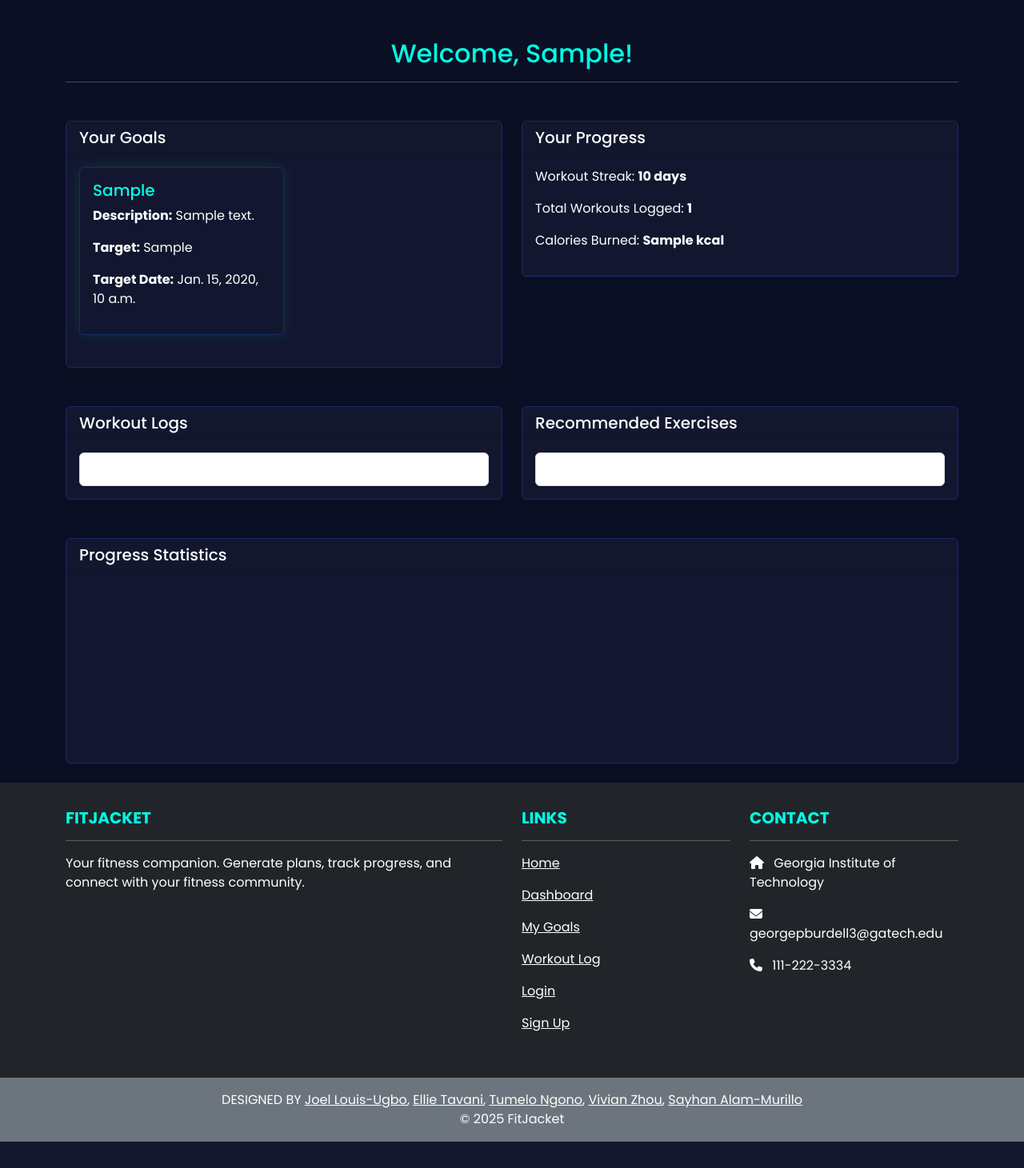
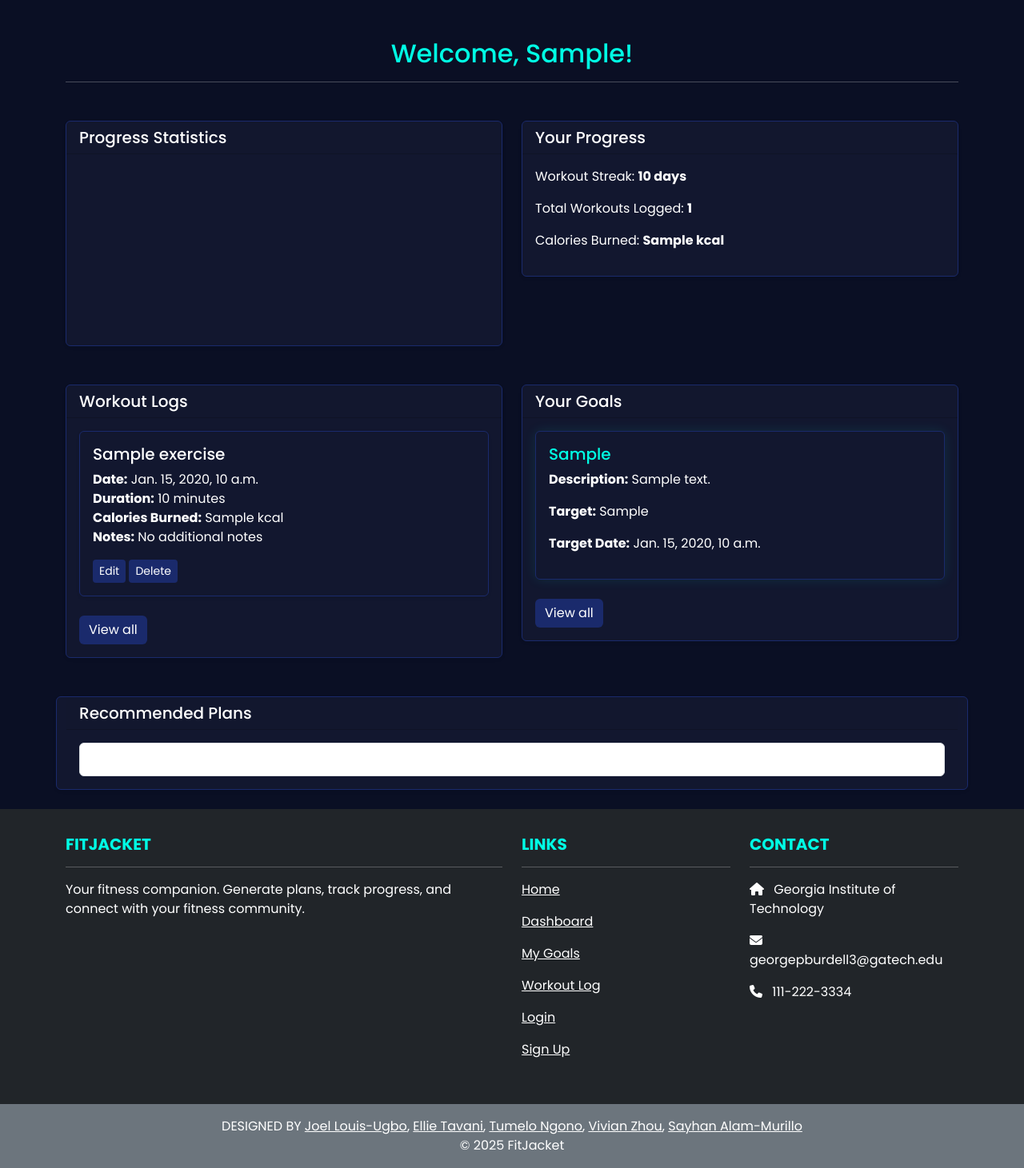
Before and after one commit to TumeloN1/FitJacket, a Django app: template dashboard/templates/dashboard/dashboard.html in a window 1280 px wide. Shown: the part 96-1557 px from the top of the page at 80% size. Before the commit the page ends 1524 px from the top, so only its background shows below. Run offline with Django 3.2, Linux system fonts and the light colour scheme; the template is opened without the code that fills it: most values are stand-ins (such as "Sample title", 1, 10 or a date in 2020); a map, chart or similar area stays blank; some libraries are stand-ins or nearby versions.

Commit message:
rearranged dashboard

```diff
--- a/dashboard/templates/dashboard/dashboard.html
+++ b/dashboard/templates/dashboard/dashboard.html
@@ -10,29 +10,17 @@
     <div class="row mt-5">
         <!-- Goals Section -->
         <div class="col-md-6 mb-4">
-            <div class="card shadow-sm">
-                <div class="card-header text-white">
-                    <h5 class="card-title mb-0">Your Goals</h5>
-                </div>
-                <div class="card-body">
-                    <ul class="list-group">
-                        {% for goal in goals %}
-                        <a href="{% url 'goals:goal_detail' goal.id %}" class="text-decoration-none">
-                            <div class="col-md-6 mb-4">
-                                <div class="card p-3 scale-hover">
-                                    <h5>{{ goal.get_goal_type_display }}</h5>
-                                    <p><strong>Description:</strong> {{ goal.description }}</p>
-                                    <p><strong>Target:</strong> {{ goal.target_metric }}</p>
-                                    <p><strong>Target Date:</strong> {{ goal.target_date }}</p>
-                                </div>
-                            </div>
-                        </a>
-                        {% empty %}
-                        <p class="text-muted">No goals set yet. <a href="{% url 'goals:goal_home' %}">Set a goal</a>.</p>
-                        {% endfor %}
-                    </ul>
+            <div class="col-md-12">
+                <div class="card shadow-sm">
+                    <div class="card-header text-white">
+                        <h5 class="card-title mb-0">Progress Statistics</h5>
+                    </div>
+                    <div class="card-body">
+                        <canvas id="progressChart" width="400" height="200"></canvas>
+                    </div>
                 </div>
             </div>
+
         </div>
 
         <!-- Progress Section -->
@@ -59,14 +47,27 @@
                 </div>
                 <div class="card-body">
                     <ul class="list-group">
-                        {% for log in workout_logs %}
-                        <li class="list-group-item">
-                            <strong>{{ log.date }}</strong>: {{ log.description }}
-                        </li>
+                        {% for log in logs %}
+                        <div class="row-md-6 mb-4">
+                            <div class="card shadow-sm h-100">
+                                <div class="card-body">
+                                    <h5 class="card-title">{{ log.exercise }}</h5>
+                                    <p class="card-text">
+                                        <strong>Date:</strong> {{ log.date }}<br>
+                                        <strong>Duration:</strong> {{ log.duration }} minutes<br>
+                                        <strong>Calories Burned:</strong> {{ log.calories_burned }} kcal<br>
+                                        <strong>Notes:</strong> {{ log.notes|default:"No additional notes" }}
+                                    </p>
+                                    <a href="{% url 'workouts:edit_workout_log' log.id %}" class="btn btn-sm btn-outline-primary">Edit</a>
+                                    <a href="{% url 'workouts:delete_workout_log' log.id %}" class="btn btn-sm btn-outline-danger">Delete</a>
+                                </div>
+                            </div>
+                        </div>
                         {% empty %}
                         <p class="text-muted">No workout logs yet. <a href="{% url 'workouts:log_workout' %}">Log a workout</a>.</p>
                         {% endfor %}
                     </ul>
+                    <a href="{% url 'workouts:log_home'%}" class="btn btn-md btn-outline-primary">View all</a>
                 </div>
             </div>
         </div>
@@ -75,18 +76,26 @@
         <div class="col-md-6 mb-4">
             <div class="card shadow-sm">
                 <div class="card-header text-white">
-                    <h5 class="card-title mb-0">Recommended Exercises</h5>
+                    <h5 class="card-title mb-0">Your Goals</h5>
                 </div>
                 <div class="card-body">
                     <ul class="list-group">
-                        {% for exercise in recommended_exercises %}
-                        <li class="list-group-item">
-                            <strong>{{ exercise.name }}</strong> - {{ exercise.description }}
-                        </li>
+                        {% for goal in goals %}
+                        <a href="{% url 'goals:goal_detail' goal.id %}" class="text-decoration-none">
+                            <div class="row-md-6 mb-4">
+                                <div class="card p-3 scale-hover">
+                                    <h5>{{ goal.get_goal_type_display }}</h5>
+                                    <p><strong>Description:</strong> {{ goal.description }}</p>
+                                    <p><strong>Target:</strong> {{ goal.target_metric }}</p>
+                                    <p><strong>Target Date:</strong> {{ goal.target_date }}</p>
+                                </div>
+                            </div>
+                        </a>
                         {% empty %}
-                        <p class="text-muted">No recommendations yet. <a href="{% url 'workouts:exercise_list' %}">Explore exercises</a>.</p>
+                        <p class="text-muted">No goals set yet. <a href="{% url 'goals:goal_home' %}">Set a goal</a>.</p>
                         {% endfor %}
                     </ul>
+                    <a href="{% url 'goals:goal_home'%}" class="btn btn-md btn-outline-primary">View all</a>
                 </div>
             </div>
         </div>
@@ -94,14 +103,20 @@
 
     <!-- Progress Charts Section -->
     <div class="row mt-4">
-        <div class="col-md-12">
-            <div class="card shadow-sm">
-                <div class="card-header text-white">
-                    <h5 class="card-title mb-0">Progress Statistics</h5>
-                </div>
-                <div class="card-body">
-                    <canvas id="progressChart" width="400" height="200"></canvas>
-                </div>
+        <div class="card shadow-sm">
+            <div class="card-header text-white">
+                <h5 class="card-title mb-0">Recommended Plans</h5>
+            </div>
+            <div class="card-body">
+                <ul class="list-group">
+                    {% for exercise in recommended_exercises %}
+                    <li class="list-group-item">
+                        <strong>{{ exercise.name }}</strong> - {{ exercise.description }}
+                    </li>
+                    {% empty %}
+                    <p class="text-muted">No recommendations yet. <a href="{% url 'workouts:exercise_list' %}">Explore exercises</a>.</p>
+                    {% endfor %}
+                </ul>
             </div>
         </div>
     </div>
--- a/dashboard/views.py
+++ b/dashboard/views.py
@@ -1,14 +1,17 @@
 from django.shortcuts import render
 from django.contrib.auth.decorators import login_required
 from goals.models import FitnessGoal
+from workouts.models import WorkoutLog
 
 @login_required
 def view_dashboard(request):
     first_name = request.user.username
     goals = FitnessGoal.objects.filter(user=request.user)
+    logs = WorkoutLog.objects.filter(user=request.user).order_by('-date')[:2]
     return render(request, 'dashboard/dashboard.html' , {
         'first_name': first_name,
         'goals': goals,
+        'logs': logs,
     })
 
 # Create your exercise_views here.
```
